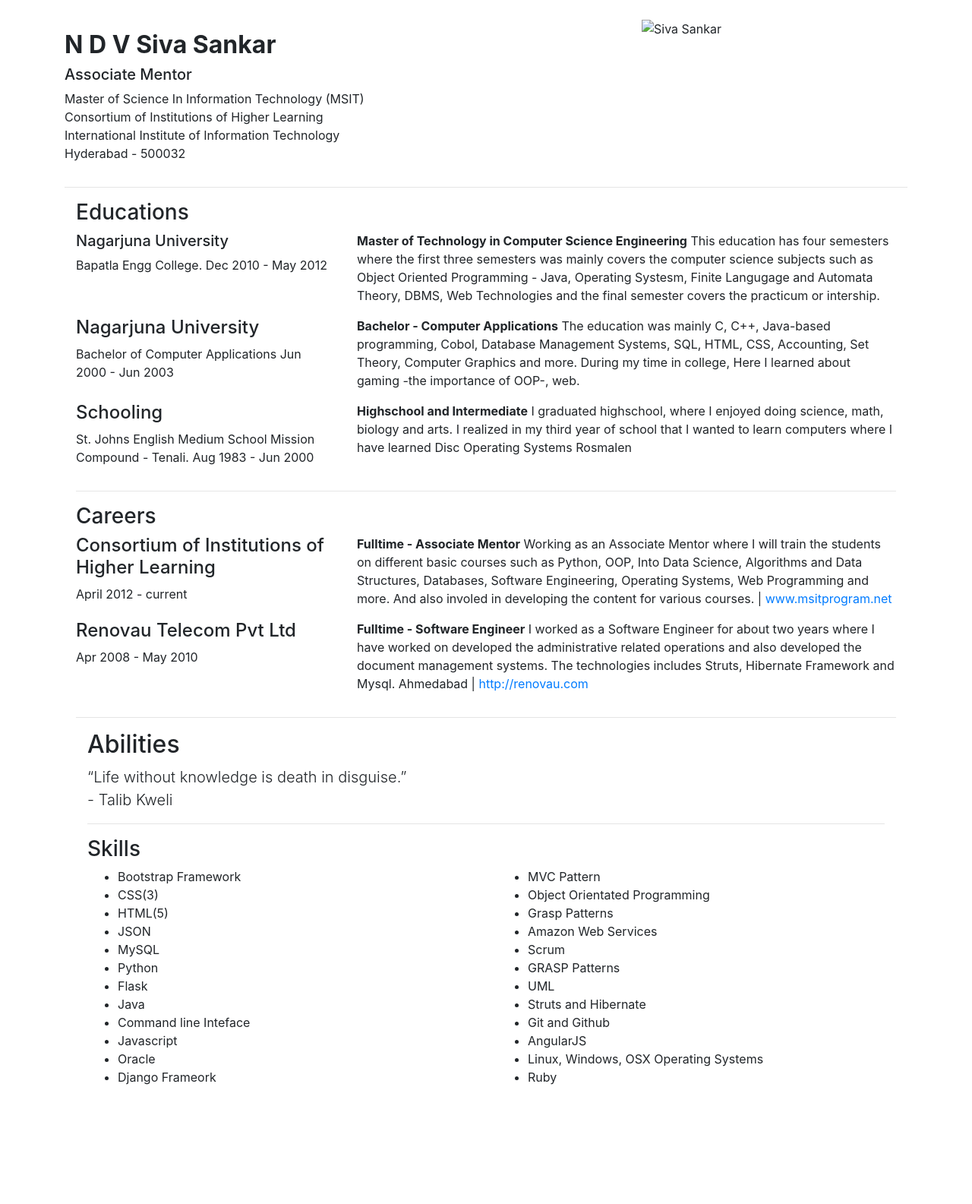
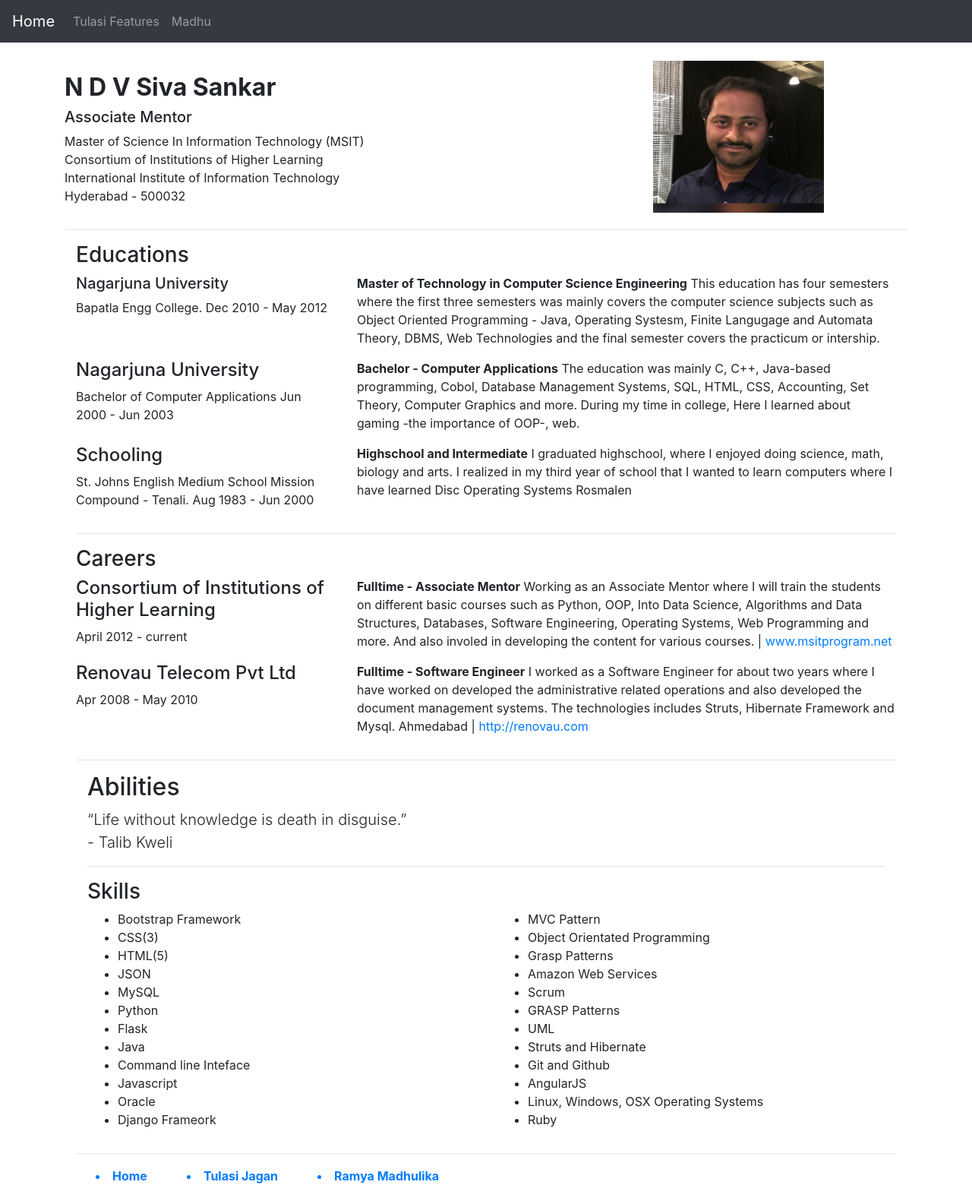
Before and after one commit to madhulika9293/Training, a plain HTML site: page WebP/project0/third.html in a window 1280 px wide. Shown: the whole page at 76% size. Before the commit the page ends 1446 px from the top, so only its background shows below. Drawn offline with nearby package versions, Linux system fonts and the light colour scheme.

Commit message:
nav bar added
navbar added but it has been fixed and should not hide when scrolling.

```diff
--- a/WebP/project0/third.html
+++ b/WebP/project0/third.html
@@ -19,6 +19,23 @@
     ></script>
   </head>
   <body>
+    <nav class="navbar navbar-expand-lg navbar-dark bg-dark">
+      <a class="navbar-brand" href="index.html">Home</a>
+      <button class="navbar-toggler" type="button" data-toggle="collapse" data-target="#navbarNavAltMarkup" aria-controls="navbarNavAltMarkup" aria-expanded="false" aria-label="Toggle navigation">
+        <span class="navbar-toggler-icon"></span>
+      </button>
+      <div class="collapse navbar-collapse" id="navbarNavAltMarkup">
+        <div class="navbar-nav">
+          <a class="nav-item nav-link" href="first.html"><span class=""> Tulasi </span>Features</a>
+          <a class="nav-item nav-link" href="second.html">Madhu</a>
+        </div>
+      </div>
+    </nav>
+
+<!--
+    <nav class="navbar fixed navbar-dark bg-dark">
+      <a class="navbar-brand" href="index.html">Home</a>
+    </nav> -->
     <div class="container">
       <!-- Stack the columns on mobile by making one full-width and the other half-width -->
       <div class="row">
@@ -35,7 +52,8 @@
         </div>
         <div class="col-6 col-md-4">
           <br>
-          <img src = "/Sankar/2021/ClassOf2021/Web Programming/Training/WebP/project0/Images/Siva Sankar.jpeg" width = 225 height = 200 alt = "Siva Sankar"> </img>
+          <div class="col-md-4 text-center">
+          <img src = "Images/Siva Sankar.jpeg" width = 225 height = 200 alt = "Siva Sankar"> </img></div>
         </div>
       </div>
       <hr>
@@ -137,7 +155,6 @@
 <hr>
 
 <h3>Careers</h3>
-
 
 <div class="experiences">
 
@@ -846,28 +863,29 @@
 </div>			</div> -->
 
 </div>
+	<hr>
+		</div>
+      <div class="row">
+        <div class="col-6">
+          <table>
+            <tr>
+              <th>
+                <a href="index.html" class = ""><li>Home</li></a>
+              </th>
+              <th>
+                <a href="first.html"><li>Tulasi Jagan</li></a>
+              </th>
+              <th>
+                <a href="second.html"><li>Ramya Madhulika</li></a>
+              </th>
+            </tr>
+          </table>
+          <br>
+        </div>
+        <div class="col-6">
 
-		</div>
-
-      <!-- Columns are always 50% wide, on mobile and desktop -->
-      <!-- <div class="row">
-        <div class="col-6">.col-6</div>
-        <div class="col-6">.col-6</div>
+        </div>
       </div>
-    </div> -->
-
-    <!-- <table>
-      <tr>
-        <th>
-          <a href="index.html"><li>Home</li></a>
-        </th>
-        <th>
-          <a href="first.html"><li>Tulasi</li></a>
-        </th>
-        <th>
-          <a href="third.html"><li>SivaShankar</li></a>
-        </th>
-      </tr>
-    </table> -->
+    </div>
   </body>
 </html>
```
